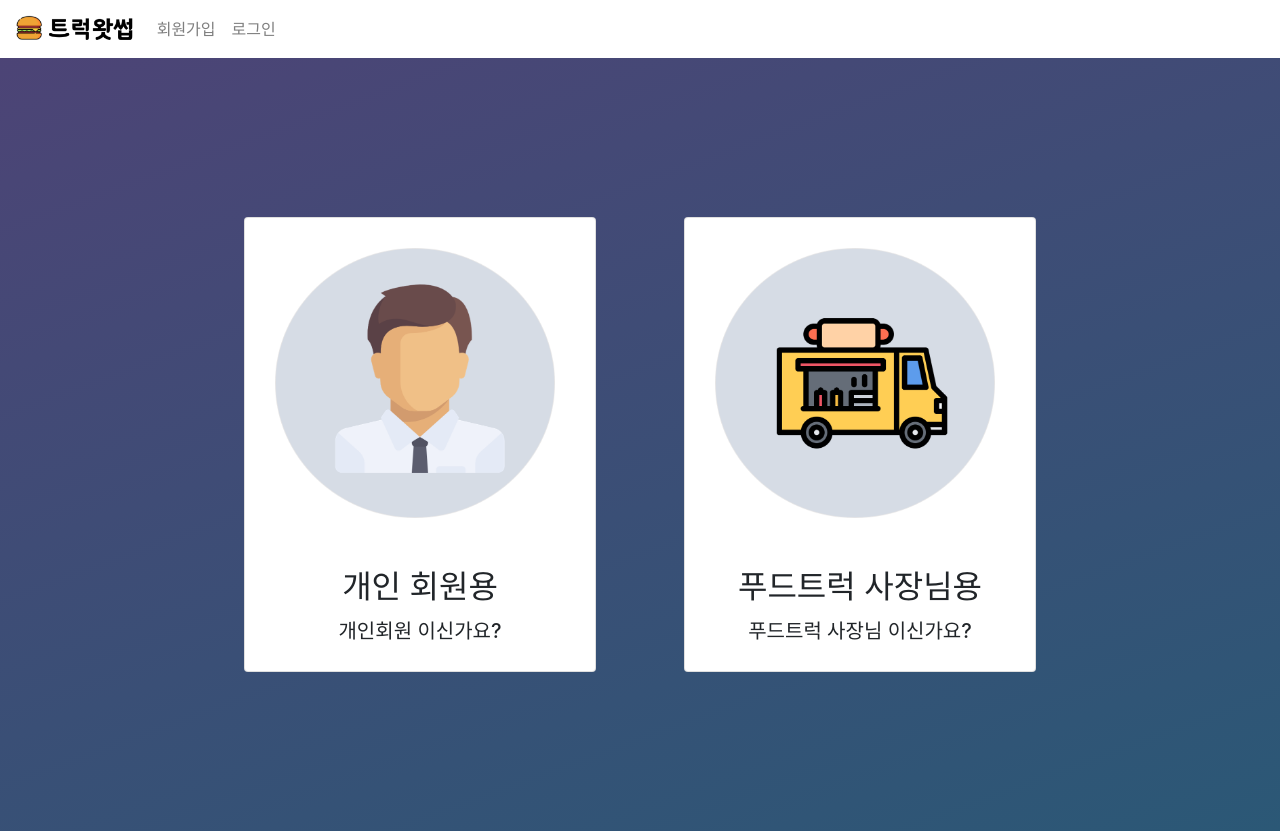
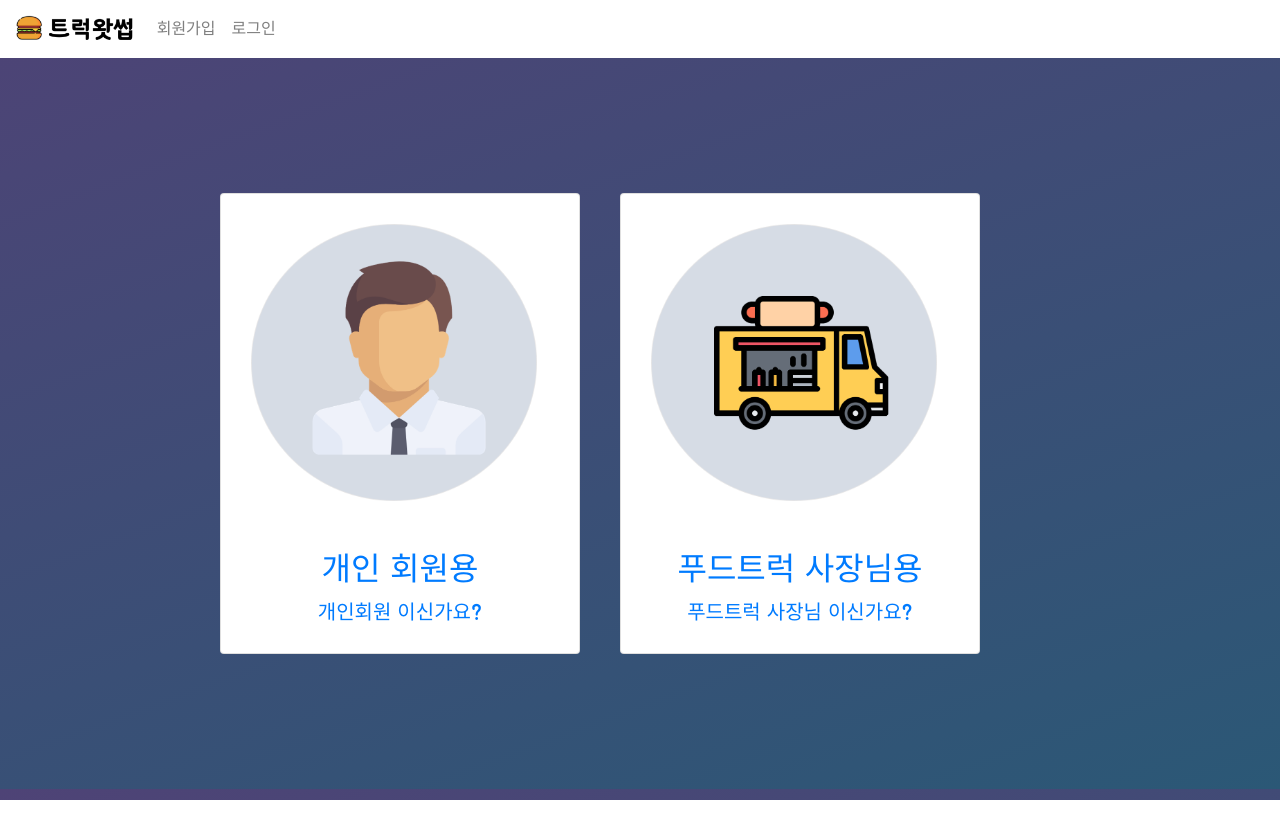
Before and after one commit to likelionmju/truck-wassup, a Django app: page /account/signup/ in a window 1280 px wide. After the commit the page ends 800 px from the top, so only its background shows below. Run offline with Django 3.2, Linux system fonts and the light colour scheme; some libraries are stand-ins or nearby versions.

Commit message:
link signup

```diff
--- a/account/templates/accounts/signup.html
+++ b/account/templates/accounts/signup.html
@@ -6,6 +6,7 @@
 
 <div class="container">
     <div class="card-deck">
+        <a href="{%url 'individual' %}" role="button" aria-pressed="true">
             <div class="card text-center" style="max-width: 25rem;" id="card">
                 <img src="{% static 'home/images/individual.png'%}" id="signup" class="card-img-top" alt="...">
                 <div class="card-body">
@@ -13,14 +14,17 @@
                     <h5>개인회원 이신가요?</h5>
                 </div>
             </div>
+        </a>
+        <a href="{%url 'individual' %}" role="button" aria-pressed="true">
             <div class="card text-center" style="max-width: 25rem;" id="card">
-                  <img src="{% static 'home/images/corporation.png'%}" id="signup"class="card-img-top" alt="...">
+                <img src="{% static 'home/images/corporation.png'%}" id="signup" class="card-img-top" alt="...">
                 <div class="card-body">
                     <h2 class="card-title">푸드트럭 사장님용</h2>
                     <h5>푸드트럭 사장님 이신가요?</h5>
                 </div>
             </div>
     </div>
+    </a>
 
 
 </div>
--- a/home/static/home/css/home.css
+++ b/home/static/home/css/home.css
@@ -1,5 +1,5 @@
 body {
-  font-family: 'Lato', sans-serif;
+  font-family: 'Lato', 'jua', sans-serif;
   font-weight: 400;
   font-size: 16px;
   line-height: 1.7;
--- a/home/static/style.css
+++ b/home/static/style.css
@@ -1,8 +1,10 @@
+@font-face { font-family: 'Eoe_Zno_B'; src: url('https://cdn.jsdelivr.net/gh/projectnoonnu/noonfonts_eight@1.0/Eoe_Zno_B.woff') format('woff'); font-weight: normal; font-style: normal; }
 .center-align {
   float: none;
   margin: 0 auto;
 }
 body{
+  font-family: 'Jua', serif;
   /* background-image: linear-gradient(to top, #fff1eb 0%, #ace0f9 100%); */
   background-image: linear-gradient(-20deg, #2b5876 0%, #4e4376 100%);
 }
--- a/home/templates/base.html
+++ b/home/templates/base.html
@@ -13,7 +13,7 @@
     <script src="https://cdnjs.cloudflare.com/ajax/libs/popper.js/1.14.7/umd/popper.min.js" integrity="sha384-UO2eT0CpHqdSJQ6hJty5KVphtPhzWj9WO1clHTMGa3JDZwrnQq4sF86dIHNDz0W1" crossorigin="anonymous"></script>
     <script src="https://stackpath.bootstrapcdn.com/bootstrap/4.3.1/js/bootstrap.min.js" integrity="sha384-JjSmVgyd0p3pXB1rRibZUAYoIIy6OrQ6VrjIEaFf/nJGzIxFDsf4x0xIM+B07jRM" crossorigin="anonymous"></script>
     <script type="text/javascript" src="https://openapi.map.naver.com/openapi/v3/maps.js?ncpClientId=zru49nljbu"></script>
-
+    <link href="https://fonts.googleapis.com/css?family=Jua&display=swap" rel="stylesheet">
     <title>트럭왓썹 | 푸드트럭 중개 서비스</title>
 </head>
 
```
Lines whose indentation alone changed are shown as unchanged.
